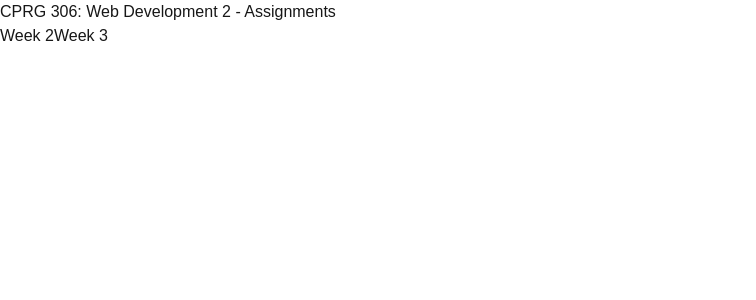
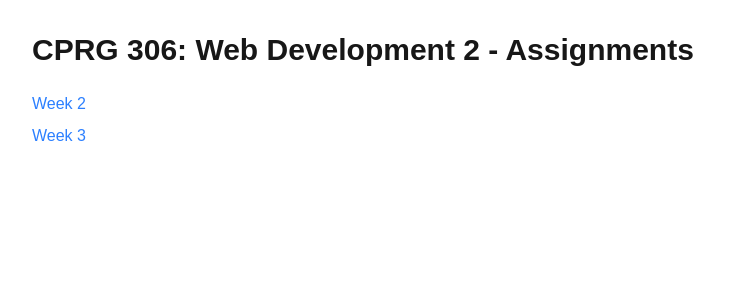
Before and after one commit to MatrixJava/cprg306-assignments, a Next.js app: page / in a window 1280 px wide. Shown: the top 300 px of the page, without its empty margins (0-756 px from the left). Built offline with nearby package versions, Linux system fonts and the light colour scheme.

Commit message:
Add navigation improvements and Week 3 assignment

```diff
--- a/app/page.tsx
+++ b/app/page.tsx
@@ -2,10 +2,20 @@ import Link from "next/link";
 
 export default function Home() {
   return (
-    <main>
-      <h1>CPRG 306: Web Development 2 - Assignments</h1>
-      <Link href="/week-2">Week 2</Link>
-      <Link href="/week-3">Week 3</Link>
+    <main className="p-8">
+      <h1 className="text-3xl font-bold mb-6">CPRG 306: Web Development 2 - Assignments</h1>
+      <ul className="space-y-2">
+        <li>
+          <Link href="/week-2" className="text-blue-500 hover:underline">
+            Week 2
+          </Link>
+        </li>
+        <li>
+          <Link href="/week-3" className="text-blue-500 hover:underline">
+            Week 3
+          </Link>
+        </li>
+      </ul>
     </main>
   );
 }
--- a/app/week-2/page.tsx
+++ b/app/week-2/page.tsx
@@ -1,9 +1,13 @@
+import Link from "next/link";
 import StudentInfo from "./student-info";
 
 export default function Page() {
   return (
-    <main>
-      <h1>Shopping List</h1>
+    <main className="p-8">
+      <Link href="/" className="text-blue-500 hover:underline mb-4 inline-block">
+        ← Home
+      </Link>
+      <h1 className="text-3xl font-bold mb-4">Shopping List</h1>
       <StudentInfo />
     </main>
   );
--- a/app/week-3/page.tsx
+++ b/app/week-3/page.tsx
@@ -1,8 +1,12 @@
+import Link from "next/link";
 import ItemList from "./item-list";
 
 export default function Page() {
   return (
-    <main className="bg-slate-950 p-4">
+    <main className="bg-slate-950 p-8">
+      <Link href="/" className="text-blue-400 hover:underline mb-4 inline-block">
+        ← Home
+      </Link>
       <h1 className="text-3xl font-bold mb-4">Shopping List</h1>
       <ItemList />
     </main>
```
Also changed, not shown: 1 other file (tests, documents, lock files or other folders).
